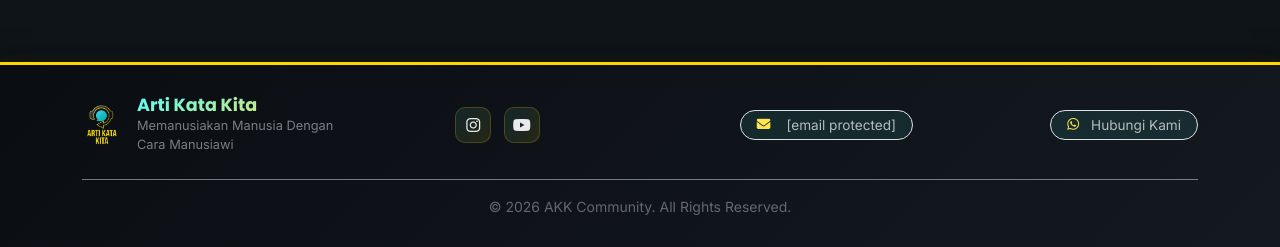
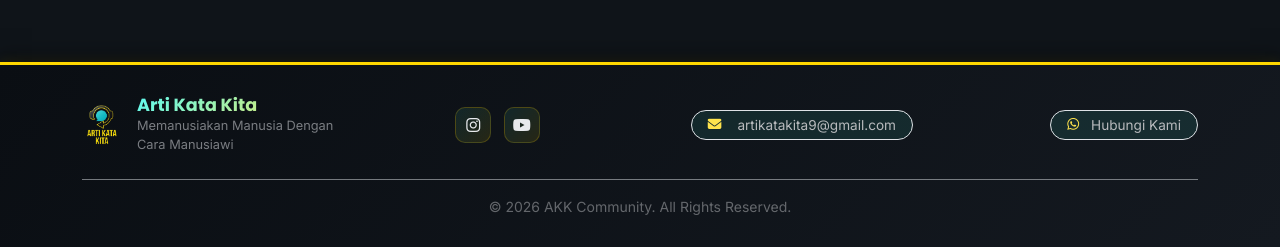
Before and after one commit to Munadia26/AKK-PORTOFOLIO, a CodeIgniter app: a page that uses application/views/frontend/v_detail_dokumentasi.php in a window 1280 px wide. Shown: the part 2248-2495 px from the top of the page. Run offline with CodeIgniter, Linux system fonts and the light colour scheme; data comes from the database, SQL or seed files in the repository; some libraries are stand-ins or nearby versions.

Commit message:
update: v_detail_dokumentasi

```diff
--- a/application/views/frontend/v_detail_dokumentasi.php
+++ b/application/views/frontend/v_detail_dokumentasi.php
@@ -626,7 +626,7 @@
             <div class="col-lg-3 col-md-12 text-center text-lg-end mb-2 mb-lg-0">
                 <div class="footer-contact-item py-1 px-3 border rounded-pill d-inline-flex align-items-center">
                     <i class="fas fa-envelope me-2"></i>
-                    <a href="/cdn-cgi/l/email-protection#61001315080a0015000a0815005821060c00080d4f020e0c" style="color:inherit;"><span class="__cf_email__" data-cfemail="d6b7a4a2bfbdb7a2b7bdbfa2b7ef96b1bbb7bfbaf8b5b9bb">[email&#160;protected]</span></a>
+                    <a href="/cdn-cgi/l/email-protection#61001315080a0015000a0815005821060c00080d4f020e0c" style="color:inherit;"><span class="__cf_email__" data-cfemail="d6b7a4a2bfbdb7a2b7bdbfa2b7ef96b1bbb7bfbaf8b5b9bb">artikatakita9@gmail.com</span></a>
                 </div>
             </div>
             <div class="col-lg-3 col-md-12 text-center text-lg-end">
```
